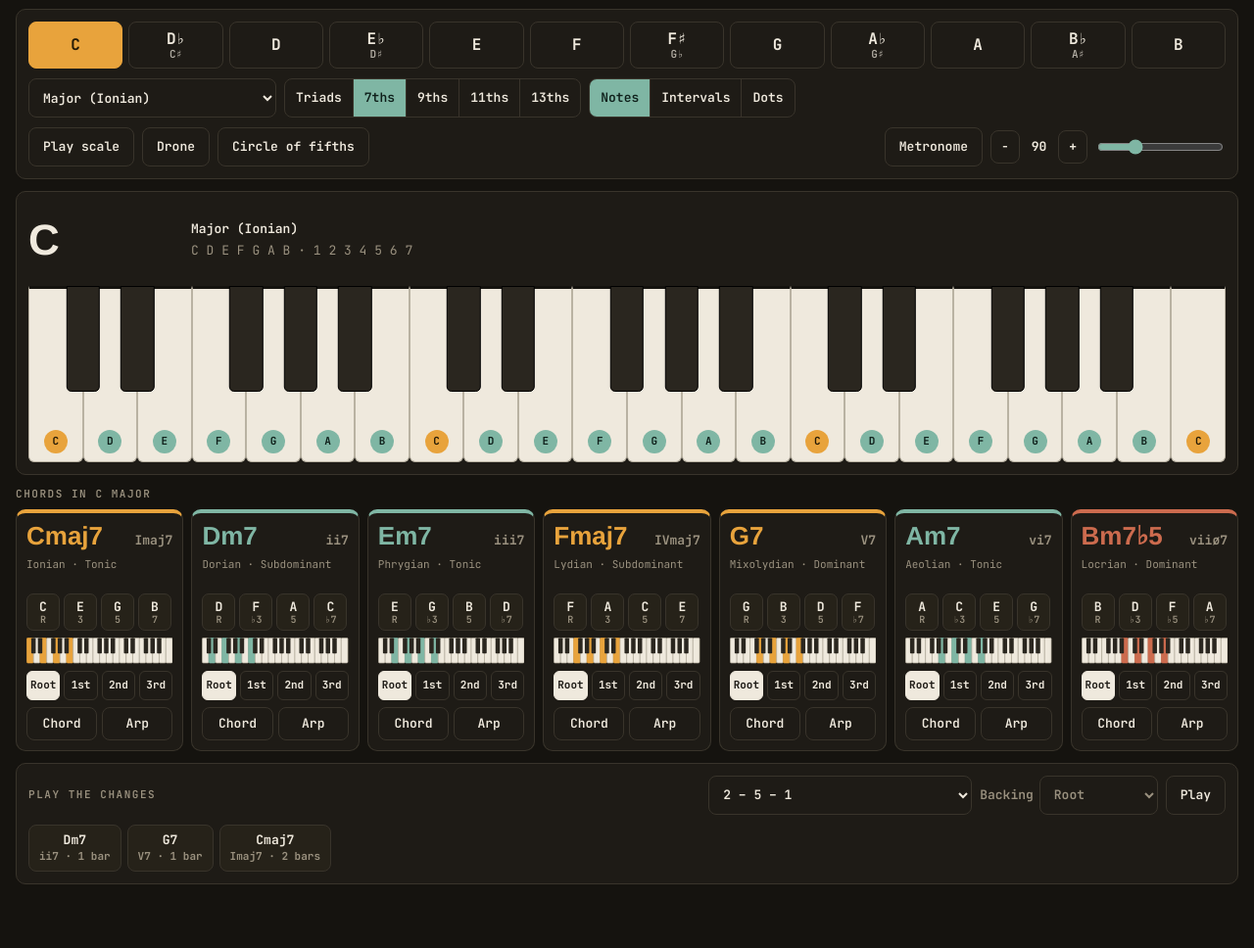
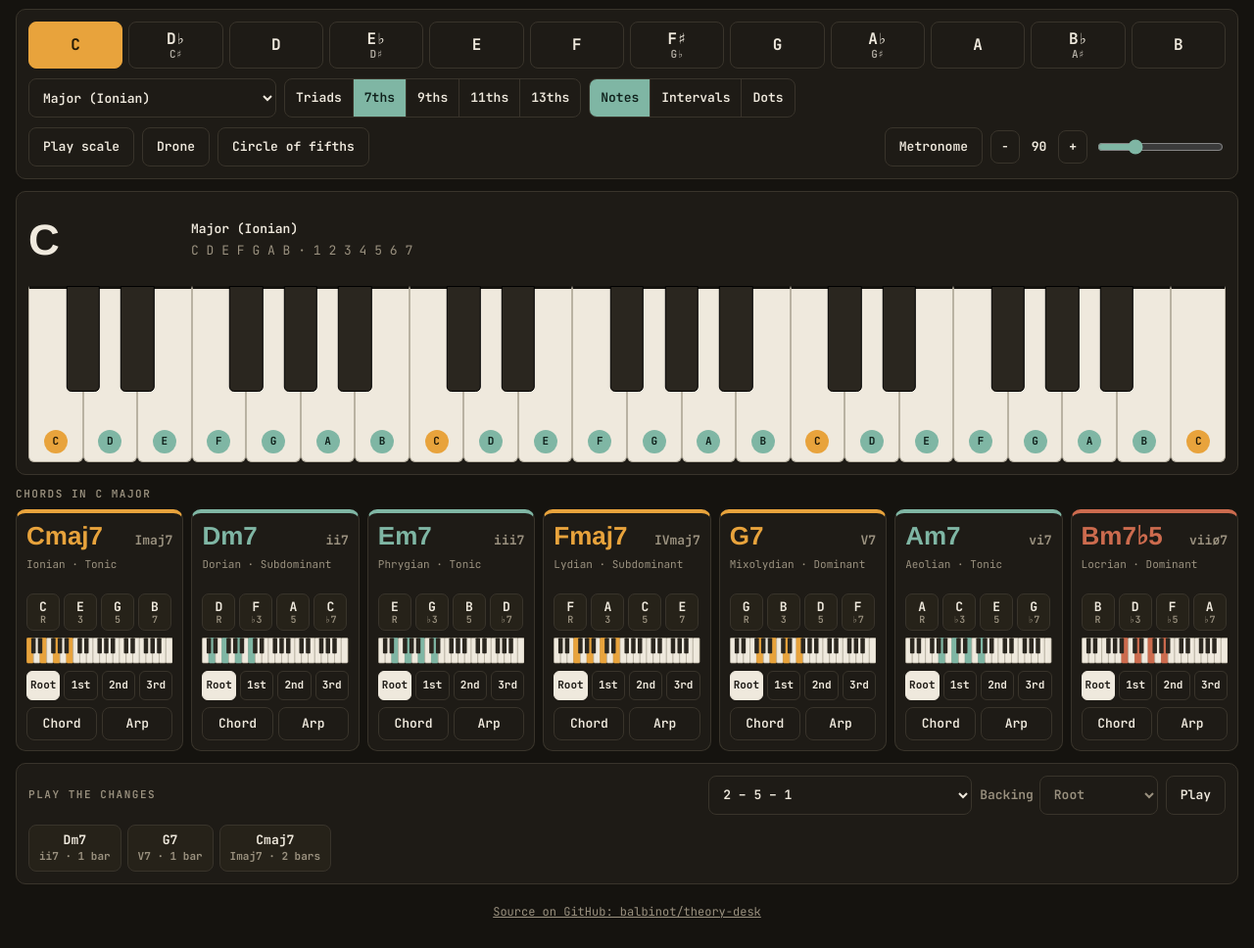
Before and after one commit to balbinot/theory-desk, a plain HTML site: page index.html in a window 1280 px wide. Shown: the part 51-1019 px from the top of the page at 98% size. Before the commit the page ends 994 px from the top, so only its background shows below. Drawn offline with Linux system fonts and the light colour scheme.

Commit message:
Add link to the GitHub repository
Co-Authored-By: Claude Fable 5.2 <noreply@anthropic.com>
Claude-Session: https://claude.ai/code/session_01JAkqs97DQAr933TK54y12f

```diff
--- a/index.html
+++ b/index.html
@@ -29,7 +29,7 @@ body{background:var(--bg);color:var(--ink);font-family:var(--font);font-size:13p
 button,select,input{font:inherit;color:inherit}
 button{cursor:pointer;-webkit-user-select:none;user-select:none}
 button:focus-visible,select:focus-visible,input:focus-visible{outline:2px solid var(--accent);outline-offset:2px}
-.wrap{max-width:1400px;margin:0 auto;padding:12px 16px 40px;display:flex;flex-direction:column;gap:12px}
+.wrap{max-width:1400px;margin:0 auto;padding:12px 16px 20px;display:flex;flex-direction:column;gap:12px}
 header{display:flex;align-items:center;gap:12px;flex-wrap:wrap}
 h1{font-family:var(--display);font-size:24px;letter-spacing:0;margin:0;font-weight:700;text-transform:uppercase}
 h1 span{color:var(--accent)}
@@ -219,6 +219,8 @@ body.guitar .fb{max-width:none}
     <div class="steps" id="progSteps"></div>
   </section>
 </div>
+
+<footer style="text-align:center;padding:0 16px 28px;font-size:12px"><a href="https://github.com/balbinot/theory-desk" target="_blank" rel="noopener" style="color:var(--muted)">Source on GitHub: balbinot/theory-desk</a></footer>
 
 <div class="overlay" id="circleDlg" hidden>
   <div class="dlg">
```
